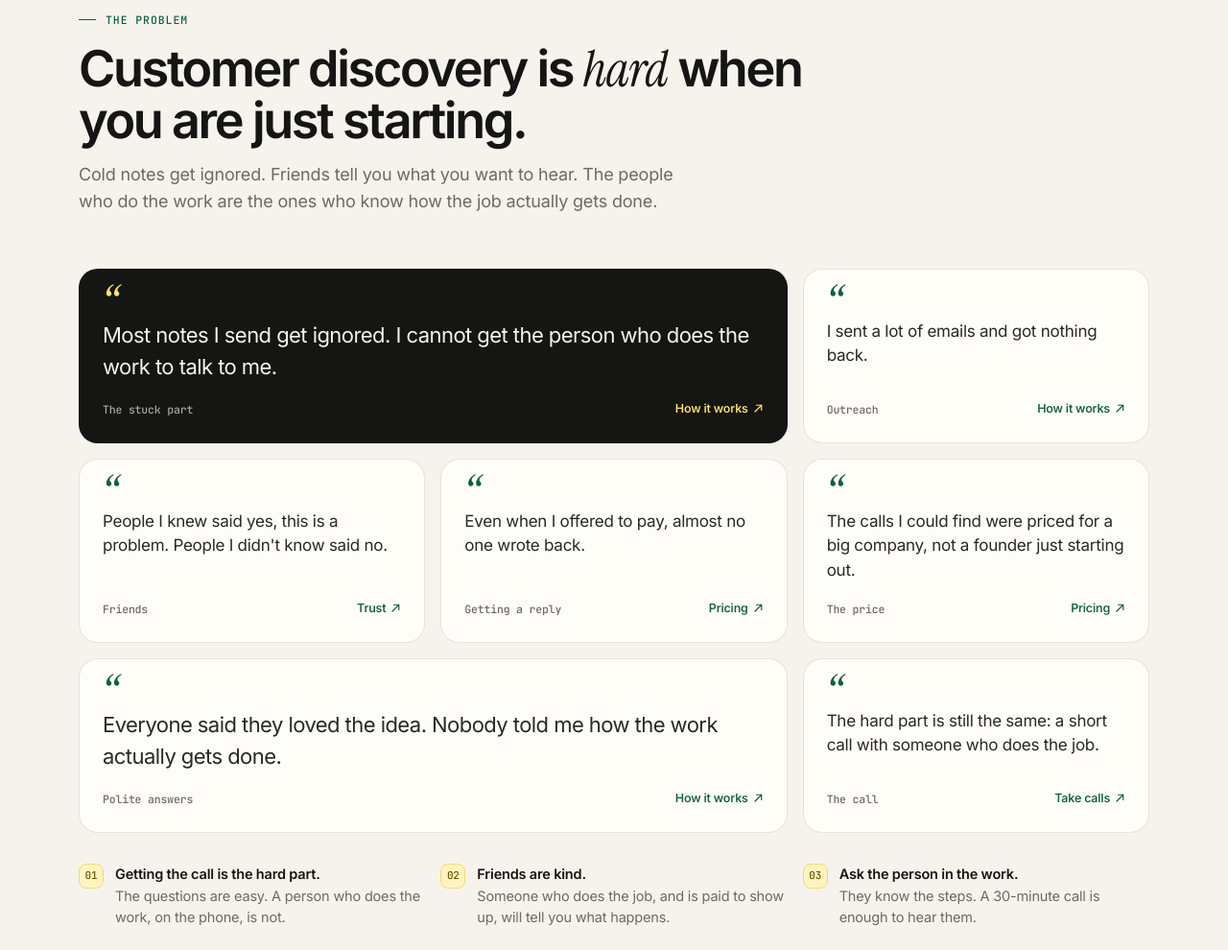
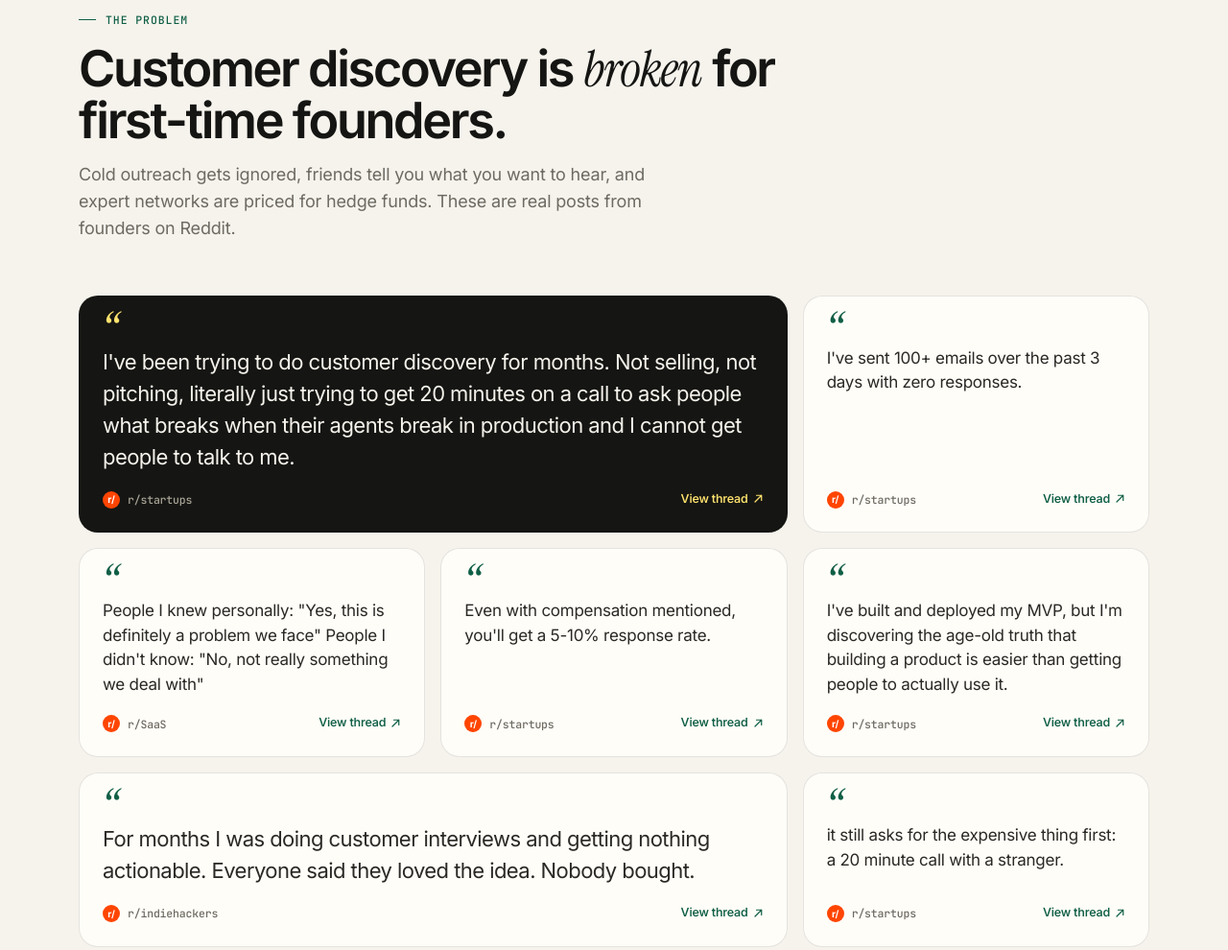
Before and after one commit to jaalbin222/Trenchline, a plain HTML site: page index.html in a window 1280 px wide. Shown: the part 1359-2349 px from the top of the page at 96% size. Drawn offline with Linux system fonts and the light colour scheme.

Commit message:
Restore the founder quotes from Reddit.
The grid is back between the hero and pricing, and the brand-name card is a real r/startups post.

Co-authored-by: jaalbin222 <jaalbin222@users.noreply.github.com>

```diff
--- a/index.html
+++ b/index.html
@@ -92,37 +92,37 @@
   <div class="wrap">
     <div class="sec-head">
       <span class="eyebrow rv">The problem</span>
-      <h2 class="h2 rv d1">Customer discovery is <em>hard</em> when you are just starting.</h2>
-      <p class="lead rv d2">Cold notes get ignored. Friends tell you what you want to hear. The people who do the work are the ones who know how the job actually gets done.</p>
+      <h2 class="h2 rv d1">Customer discovery is <em>broken</em> for first-time founders.</h2>
+      <p class="lead rv d2">Cold outreach gets ignored, friends tell you what you want to hear, and expert networks are priced for hedge funds. These are real posts from founders on Reddit.</p>
     </div>
     <div class="quotes">
       <figure class="q wide dark rv">
-        <blockquote>Most notes I send get ignored. I cannot get the person who does the work to talk to me.</blockquote>
-        <figcaption class="src"><span class="sub-r">The stuck part</span><a href="#how">How it works <svg width="12" height="12"><use href="#i-ext"/></svg></a></figcaption>
+        <blockquote>I've been trying to do customer discovery for months. Not selling, not pitching, literally just trying to get 20 minutes on a call to ask people what breaks when their agents break in production and I cannot get people to talk to me.</blockquote>
+        <figcaption class="src"><span class="sub-r"><i>r/</i>r/startups</span><a href="https://www.reddit.com/r/startups/comments/1tkvhsv/i_will_not_promote_im_having_a_horrible_time/" target="_blank" rel="noopener">View thread <svg width="12" height="12"><use href="#i-ext"/></svg></a></figcaption>
       </figure>
       <figure class="q rv d1">
-        <blockquote>I sent a lot of emails and got nothing back.</blockquote>
-        <figcaption class="src"><span class="sub-r">Outreach</span><a href="#how">How it works <svg width="12" height="12"><use href="#i-ext"/></svg></a></figcaption>
+        <blockquote>I've sent 100+ emails over the past 3 days with zero responses.</blockquote>
+        <figcaption class="src"><span class="sub-r"><i>r/</i>r/startups</span><a href="https://www.reddit.com/r/startups/comments/1obq1oq/how_did_you_do_customer_discovery_with_no_network/" target="_blank" rel="noopener">View thread <svg width="12" height="12"><use href="#i-ext"/></svg></a></figcaption>
       </figure>
       <figure class="q rv">
-        <blockquote>People I knew said yes, this is a problem. People I didn't know said no.</blockquote>
-        <figcaption class="src"><span class="sub-r">Friends</span><a href="#trust">Trust <svg width="12" height="12"><use href="#i-ext"/></svg></a></figcaption>
+        <blockquote>People I knew personally: "Yes, this is definitely a problem we face" People I didn't know: "No, not really something we deal with"</blockquote>
+        <figcaption class="src"><span class="sub-r"><i>r/</i>r/SaaS</span><a href="https://www.reddit.com/r/SaaS/comments/1qoho1l/customer_discovery_is_probably_useless_for/" target="_blank" rel="noopener">View thread <svg width="12" height="12"><use href="#i-ext"/></svg></a></figcaption>
       </figure>
       <figure class="q rv d1">
-        <blockquote>Even when I offered to pay, almost no one wrote back.</blockquote>
-        <figcaption class="src"><span class="sub-r">Getting a reply</span><a href="#pricing">Pricing <svg width="12" height="12"><use href="#i-ext"/></svg></a></figcaption>
+        <blockquote>Even with compensation mentioned, you'll get a 5-10% response rate.</blockquote>
+        <figcaption class="src"><span class="sub-r"><i>r/</i>r/startups</span><a href="https://www.reddit.com/r/startups/comments/1gj0eqk/paying_for_customer_interview_respondents/lz0f4w4/" target="_blank" rel="noopener">View thread <svg width="12" height="12"><use href="#i-ext"/></svg></a></figcaption>
       </figure>
       <figure class="q rv d2">
-        <blockquote>The calls I could find were priced for a big company, not a founder just starting out.</blockquote>
-        <figcaption class="src"><span class="sub-r">The price</span><a href="#pricing">Pricing <svg width="12" height="12"><use href="#i-ext"/></svg></a></figcaption>
+        <blockquote>I've built and deployed my MVP, but I'm discovering the age-old truth that building a product is easier than getting people to actually use it.</blockquote>
+        <figcaption class="src"><span class="sub-r"><i>r/</i>r/startups</span><a href="https://www.reddit.com/r/startups/comments/1xqzk0w/built_and_launched_my_mvp_but_struggling_to_find/" target="_blank" rel="noopener">View thread <svg width="12" height="12"><use href="#i-ext"/></svg></a></figcaption>
       </figure>
       <figure class="q wide rv">
-        <blockquote>Everyone said they loved the idea. Nobody told me how the work actually gets done.</blockquote>
-        <figcaption class="src"><span class="sub-r">Polite answers</span><a href="#how">How it works <svg width="12" height="12"><use href="#i-ext"/></svg></a></figcaption>
+        <blockquote>For months I was doing customer interviews and getting nothing actionable. Everyone said they loved the idea. Nobody bought.</blockquote>
+        <figcaption class="src"><span class="sub-r"><i>r/</i>r/indiehackers</span><a href="https://www.reddit.com/r/indiehackers/comments/1u6mwta/i_kept_getting_useless_customer_feedback_until_i/" target="_blank" rel="noopener">View thread <svg width="12" height="12"><use href="#i-ext"/></svg></a></figcaption>
       </figure>
       <figure class="q rv d1">
-        <blockquote>The hard part is still the same: a short call with someone who does the job.</blockquote>
-        <figcaption class="src"><span class="sub-r">The call</span><a href="#juniors">Take calls <svg width="12" height="12"><use href="#i-ext"/></svg></a></figcaption>
+        <blockquote>it still asks for the expensive thing first: a 20 minute call with a stranger.</blockquote>
+        <figcaption class="src"><span class="sub-r"><i>r/</i>r/startups</span><a href="https://www.reddit.com/r/startups/comments/1tkvhsv/i_will_not_promote_im_having_a_horrible_time/onh8rg1/" target="_blank" rel="noopener">View thread <svg width="12" height="12"><use href="#i-ext"/></svg></a></figcaption>
       </figure>
     </div>
     <div class="insight">
```
